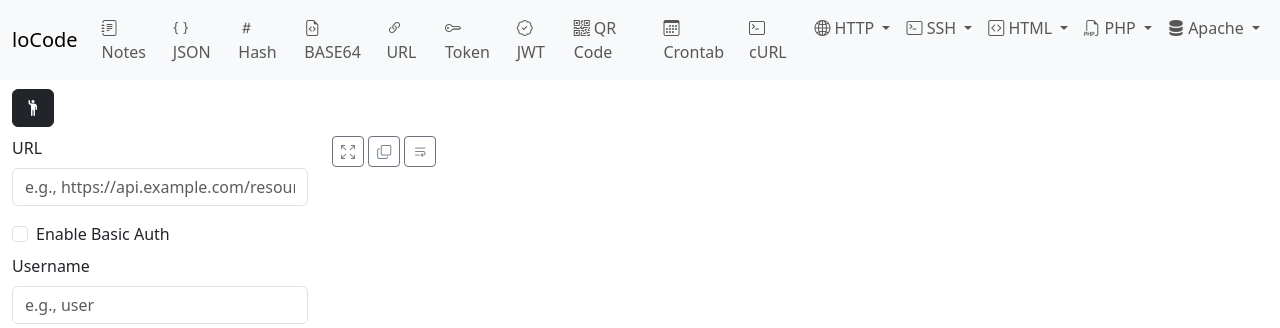
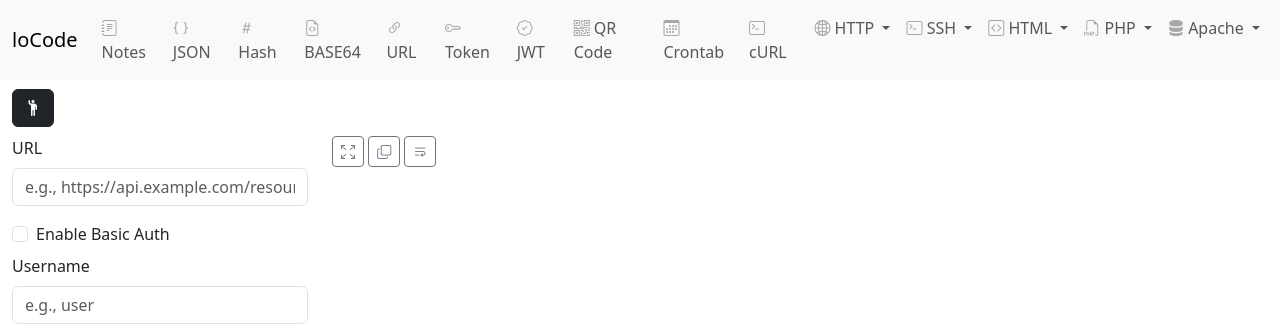
Before and after one commit to luzel/locode, a Symfony app: template app/templates/curl/index.html.twig in a window 1280 px wide. Shown: the top 328 px of the page. Run offline with Twig, Linux system fonts and the light colour scheme; the template is opened without the code that fills it, so the values that code supplies are empty; some libraries are stand-ins or nearby versions.

```diff
--- a/app/templates/nav.html.twig
+++ b/app/templates/nav.html.twig
@@ -4,6 +4,12 @@
 {% block stylesheets_head %}
     <link href="https://cdn.jsdelivr.net/npm/bootstrap@5.3.3/dist/css/bootstrap.min.css" rel="stylesheet" integrity="sha384-QWTKZyjpPEjISv5WaRU9OFeRpok6YctnYmDr5pNlyT2bRjXh0JMhjY6hW+ALEwIH" crossorigin="anonymous">
     <link href="https://cdn.jsdelivr.net/npm/bootstrap-icons@1.11.3/font/bootstrap-icons.min.css" rel="stylesheet">
+    <style>
+        .navbar-nav .nav-link > .bi,
+        .navbar-nav .dropdown-item > .bi {
+            opacity: 0.5;
+        }
+    </style>
 {% endblock %}
 <nav class="navbar navbar-expand-lg bg-body-tertiary">
     <div class="container-fluid">
```
Also changed, not shown: 2 other files.
